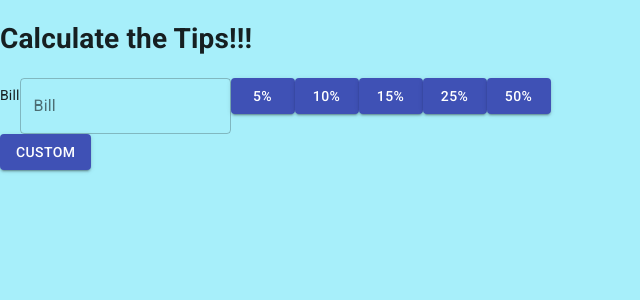
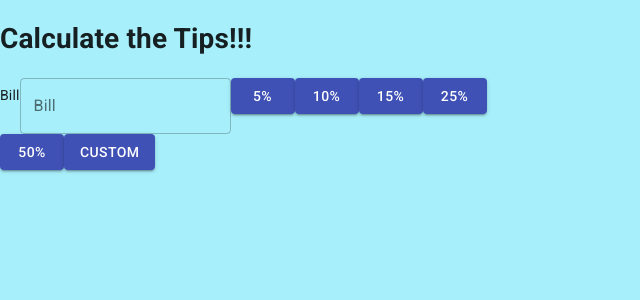
Before and after one commit to DomingosManuelFranco/Tips-Calc, a React (Create React App) app: page / in a window 1280 px wide. Shown: the top 300 px of the page, without its empty margins (0-640 px from the left). Built offline with nearby package versions, Linux system fonts and the light colour scheme.

Commit message:
small changes

```diff
--- a/src/components/Home.js
+++ b/src/components/Home.js
@@ -15,11 +15,11 @@ function Home() {
             alignItems="center"
             >
             <Grid
-                item sm={6}
+                item sm={5}
                 >
                 <Form />
             </Grid>
-            <Grid item sm={6}>
+            <Grid item sm={7}>
                 <ShowTips />
             </Grid>
           </Grid>
```
